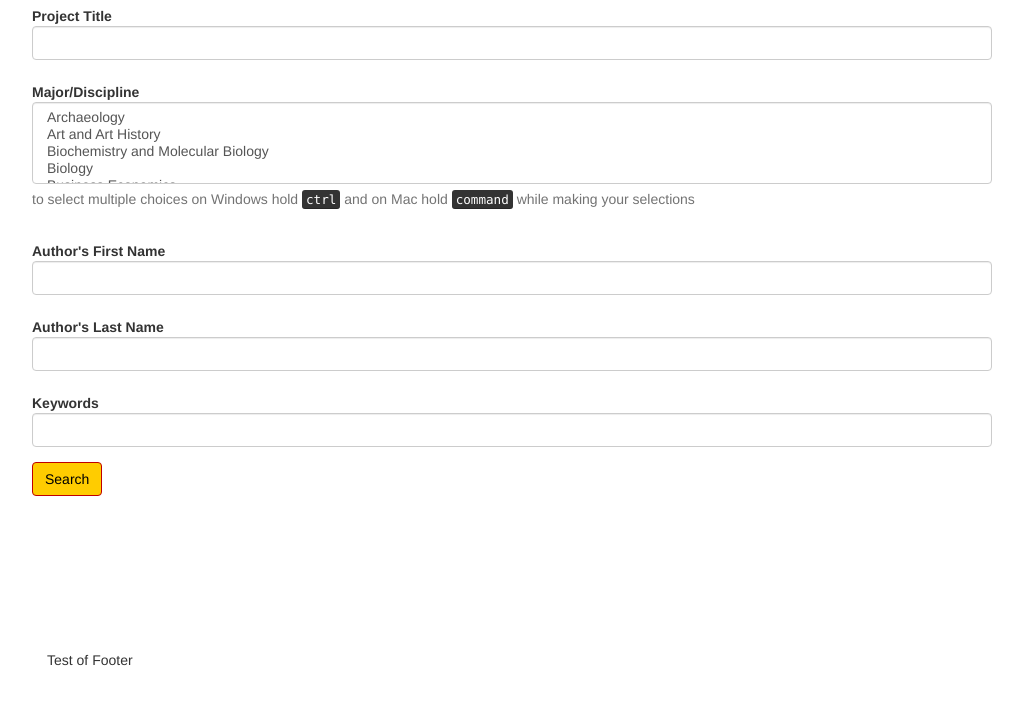
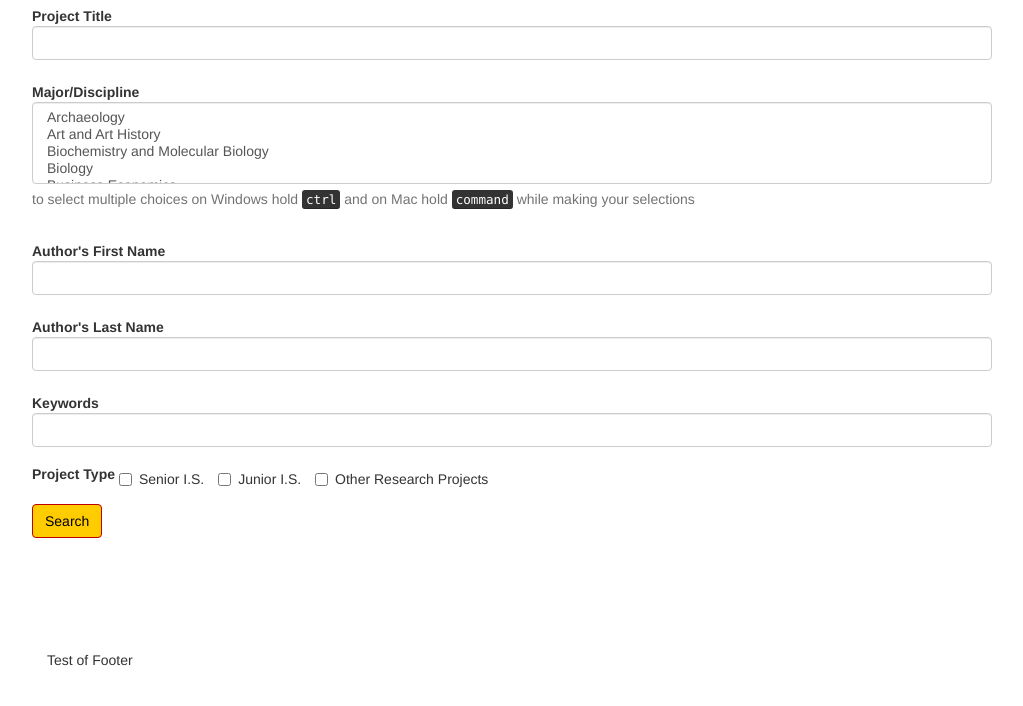
Before and after one commit to ThomasMatlak/istopics, a PHP site: page /search.php in a window 1280 px wide. Shown: the part 150-856 px from the top of the page, without its empty margins (128-1151 px from the left). Run offline with PHP 8.4, Linux system fonts and the light colour scheme; the visitor is signed in with stand-in values (Sample User, id 1); data comes from the database, SQL or seed files in the repository.

Commit message:
can search by project type in advanced search

```diff
--- a/istopics/search.php
+++ b/istopics/search.php
@@ -17,11 +17,11 @@ $project_keywords = "";
 
 $search = false;
 
-if (isset($_GET['project_title'])) {
+if (isset($_GET['project_title']) && $_GET['project_title'] != '') {
     $project_title = mysqli_real_escape_string($conn, $_GET['project_title']);
     $search = true;
 }
-if (isset($_GET['discipline'])) {
+if (isset($_GET['discipline']) && $_GET['discipline'] != '') {
     $project_discipline = $_GET['discipline'];
 
     if (is_array($project_discipline)) {
@@ -31,17 +31,31 @@ if (isset($_GET['discipline'])) {
     }
     $search = true;
 }
-if (isset($_GET['author_first_name'])) {
+if (isset($_GET['author_first_name']) && $_GET['author_first_name'] != '') {
     $author_first_name = mysqli_real_escape_string($conn, $_GET['author_first_name']);
     $search = true;
 }
-if (isset($_GET['author_last_name'])) {
+if (isset($_GET['author_last_name']) && $_GET['author_last_name'] != '') {
     $author_last_name = mysqli_real_escape_string($conn, $_GET['author_last_name']);
     $search = true;
 }
-if (isset($_GET['project_keywords'])) {
+if (isset($_GET['project_keywords']) && $_GET['project_keywords'] != '') {
     $project_keywords = mysqli_real_escape_string($conn, $_GET['project_keywords']);
     $search = true;
+}
+
+if (isset($_GET['project_type']) && count($_GET['project_type']) > 0) {
+    $project_type = $_GET['project_type'];
+
+    if (is_array($project_type)) {
+        foreach ($project_type as $type) {
+            $type = mysqli_real_escape_string($conn, $type);
+        }
+    }
+    $search = true;
+}
+else {
+    $project_type = array();
 }
 
 ?>
@@ -67,6 +81,18 @@ if (isset($_GET['project_keywords'])) {
     <div class="form-group">
         <label for="project_keywords" class="control-label">Keywords</label>
         <input type="text" name="project_keywords" id="project_keywords" value="<?php echo $project_keywords; ?>" class="form-control">
+    </div>
+    <div class="form-group">
+        <label for="project_type">Project Type</label>
+        <label class="checkbox-inline">
+            <input type="checkbox" name="project_type[]" value="senior" <?php echo (array_search('senior', $project_type) === false) ? '' : 'checked' ?>> Senior I.S.
+        </label>
+        <label class="checkbox-inline">
+            <input type="checkbox" name="project_type[]" value="junior" <?php echo (array_search('junior', $project_type) === false) ? '' : 'checked' ?>> Junior I.S.
+        </label>
+        <label class="checkbox-inline">
+            <input type="checkbox" name="project_type[]" value="other" <?php echo (array_search('other', $project_type) === false) ? '' : 'checked' ?>> Other Research Projects
+        </label>
     </div>
     <div class="form-group">
         <button type="submit" class="btn btn-warning">Search</button>
@@ -96,7 +122,7 @@ if ($search === true) {
             $first_disc = true;
             foreach ($project_discipline as $disc) {
                 if ($first_disc !== true) {
-                    $sql .= " OR ";
+                    $sql .= ' OR ';
                 }
                 else {
                     $first_disc = false;
@@ -127,7 +153,26 @@ if ($search === true) {
         $sql .= "projects.keywords LIKE '%{$project_keywords}%'";
     }
 
-    // echo $sql;
+    if (count($project_type) > 0) {
+        if ($project_title || $project_discipline || $author_first_name || $author_last_name || $project_keywords) {
+            $sql .= ' AND ';
+        }
+        $sql .= '(';
+
+        $first_type = true;
+        foreach($project_type as $type) {
+            if ($first_type !== true) {
+                $sql .= ' OR ';
+            }
+            else {
+                $first_type = false;
+            }
+            $sql .= "projects.project_type LIKE '%{$type}%'";
+        }
+
+        $sql .= ')';
+    }
+
     $result = $conn->query($sql);
 
     if ($result->num_rows > 0) {
```
